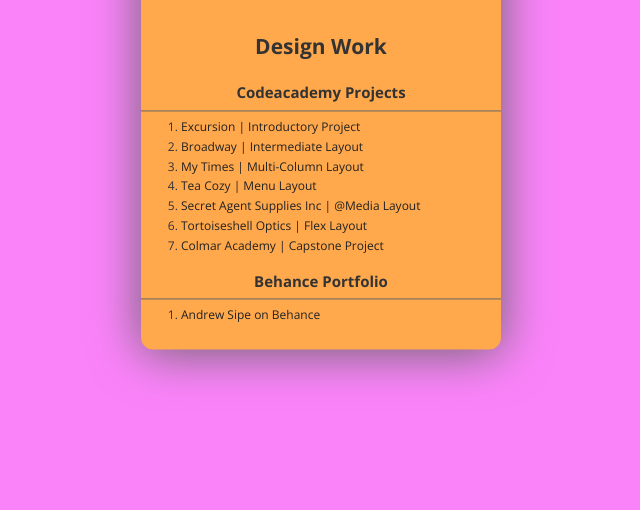
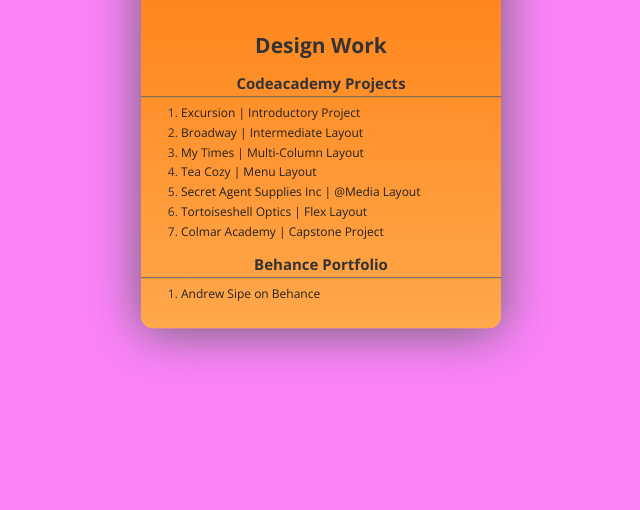
Before and after one commit to andrewsipe/andrewsipe.github.io, a plain HTML site: page index.html in a window 1280 px wide. Shown: the part 290-800 px from the top of the page, without its empty margins (319-959 px from the left). Drawn offline with nearby package versions, Linux system fonts and the light colour scheme.

Commit message:
another commit

```diff
--- a/resources/css/style.css
+++ b/resources/css/style.css
@@ -65,7 +65,7 @@ a:active {
 }
 
 h1, h2, h3 {
-    line-height: 2.25;
+    line-height: 1.75;
     margin: 1em;
     text-align: center;
 }
@@ -91,8 +91,8 @@ ol {
 /* image links: ../images/ */
 
 .sitecontainer {
+    background: #ffa84c; /* Old browsers */
     background: linear-gradient(#ff7b0d, #ffa84c);
-    background: #ffa84c; /* Old browsers */
     width: 30em;
     border-radius: 1em;
     position: absolute;
```
